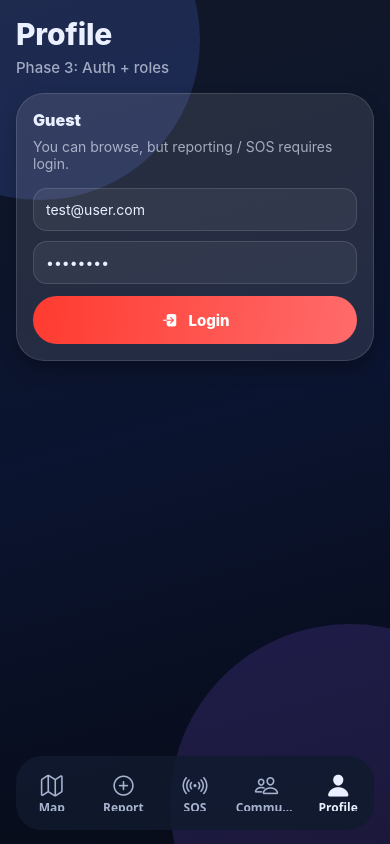
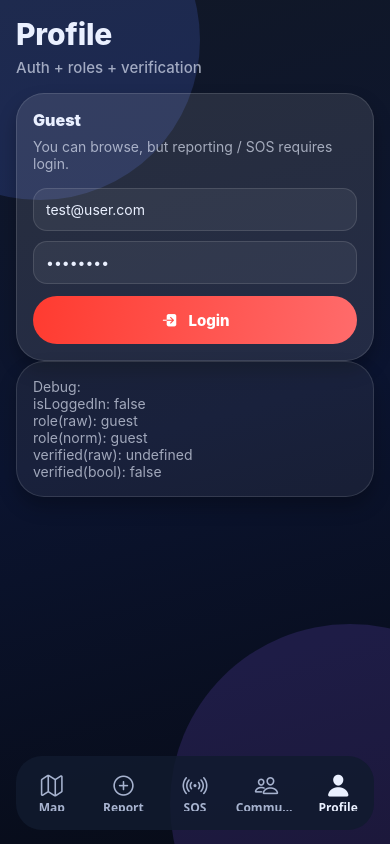
Before and after one commit to MarcOtayek22/RapidAlert, a React Native app: screen /Profile in a window 390 px wide. Built offline with nearby package versions, Linux system fonts and the light colour scheme; no server answers.

Commit message:
Fix Profile screen role/verification gating (working volunteer apply flow)

```diff
--- a/src/screens/ProfileScreen.js
+++ b/src/screens/ProfileScreen.js
@@ -1,4 +1,4 @@
-import React, { useState } from "react";
+import React, { useMemo, useState } from "react";
 import { Text, View, TextInput } from "react-native";
 import Screen from "../components/Screen";
 import Header from "../components/Header";
@@ -9,19 +9,34 @@ import { theme } from "../theme/theme";
 import { useAuth } from "../auth/AuthContext";
 
 export default function ProfileScreen() {
-  const { me, role, verified, isLoggedIn, login, logout, loading } = useAuth();
+  const { me, role, verified, isLoggedIn, login, logout, loading, refresh } = useAuth();
 
   const [email, setEmail] = useState("test@user.com");
   const [password, setPassword] = useState("12345678");
   const [error, setError] = useState(null);
 
-  const isUser = role === "user";
-  const isVolunteer = role === "volunteer";
+  // --- Normalize role + verified so UI gating never breaks ---
+  const roleNorm = useMemo(() => String(role || "guest").trim().toLowerCase(), [role]);
+  const verifiedBool = useMemo(() => verified === true || verified === "true" || verified === 1, [verified]);
+
+  const isGuest = !isLoggedIn || roleNorm === "guest";
+  const isUser = roleNorm === "user";
+  const isVolunteer = roleNorm === "volunteer";
+  const isAdmin = roleNorm === "admin";
+
+  const displayName = useMemo(() => {
+    const first = me?.first_name?.trim();
+    const last = me?.last_name?.trim();
+    const full = [first, last].filter(Boolean).join(" ");
+    return full || me?.email || "User";
+  }, [me]);
 
   async function handleLogin() {
     try {
       setError(null);
       await login(email.trim(), password);
+      // extra safety: some navigation flows delay refresh
+      if (typeof refresh === "function") await refresh();
     } catch (e) {
       setError(e?.message || "Login failed");
     }
@@ -29,79 +44,12 @@ export default function ProfileScreen() {
 
   return (
     <Screen>
-      <Header title="Profile" subtitle="Phase 3: Auth + roles" />
+      <Header title="Profile" subtitle="Auth + roles + verification" />
 
       <Card strong>
         {loading ? (
           <Text style={{ color: theme.colors.faint }}>Loading...</Text>
-        ) : isLoggedIn ? (
-          <>
-            <Text style={{ color: theme.colors.text, fontWeight: "900", fontSize: 16 }}>
-              {me?.first_name || me?.email || "User"}
-            </Text>
-
-            <Text style={{ color: theme.colors.faint, marginTop: 8 }}>
-              Role:{" "}
-              <Text style={{ color: theme.colors.text, fontWeight: "900" }}>
-                {String(role)}
-              </Text>
-            </Text>
-
-            <Text style={{ color: theme.colors.faint, marginTop: 6 }}>
-              Verified:{" "}
-              <Text style={{ color: theme.colors.text, fontWeight: "900" }}>
-                {verified ? "Yes" : "No"}
-              </Text>
-            </Text>
-
-            <View style={{ height: theme.spacing(2) }} />
-
-            {/* ✅ Phase 3 gating */}
-            {isUser && !verified ? (
-              <>
-                <Text style={{ color: theme.colors.faint, marginBottom: 10 }}>
-                  Apply to become a verified volunteer (application workflow is Phase 11).
-                </Text>
-                <PrimaryButton
-                  title="Apply to be Volunteer (Phase 11)"
-                  onPress={() => {}}
-                  icon={<Ionicons name="shield-checkmark" size={18} color="white" />}
-                />
-                <View style={{ height: theme.spacing(2) }} />
-              </>
-            ) : null}
-
-            {isVolunteer && !verified ? (
-              <>
-                <Text style={{ color: theme.colors.warn, fontWeight: "900", marginBottom: 10 }}>
-                  Waiting verification — volunteer tasks are locked.
-                </Text>
-                <View style={{ height: theme.spacing(2) }} />
-              </>
-            ) : null}
-
-            {isVolunteer && verified ? (
-              <>
-                <Text style={{ color: theme.colors.success, fontWeight: "900", marginBottom: 10 }}>
-                  Verified volunteer — tasks unlocked (placeholder UI).
-                </Text>
-
-                <PrimaryButton
-                  title="Volunteer Tasks (placeholder)"
-                  onPress={() => {}}
-                  icon={<Ionicons name="clipboard" size={18} color="white" />}
-                />
-                <View style={{ height: theme.spacing(2) }} />
-              </>
-            ) : null}
-
-            <PrimaryButton
-              title="Logout"
-              onPress={logout}
-              icon={<Ionicons name="log-out" size={18} color="white" />}
-            />
-          </>
-        ) : (
+        ) : isGuest ? (
           <>
             <Text style={{ color: theme.colors.text, fontWeight: "900", fontSize: 16 }}>
               Guest
@@ -158,7 +106,109 @@ export default function ProfileScreen() {
               icon={<Ionicons name="log-in" size={18} color="white" />}
             />
           </>
+        ) : (
+          <>
+            <Text style={{ color: theme.colors.text, fontWeight: "900", fontSize: 16 }}>
+              {displayName}
+            </Text>
+
+            <Text style={{ color: theme.colors.faint, marginTop: 8 }}>
+              Role:{" "}
+              <Text style={{ color: theme.colors.text, fontWeight: "900" }}>
+                {roleNorm}
+              </Text>
+            </Text>
+
+            <Text style={{ color: theme.colors.faint, marginTop: 6 }}>
+              Verified:{" "}
+              <Text style={{ color: theme.colors.text, fontWeight: "900" }}>
+                {verifiedBool ? "Yes" : "No"}
+              </Text>
+            </Text>
+
+            <View style={{ height: theme.spacing(2) }} />
+
+            {/* ✅ Gating that will not break */}
+            {(isUser || isAdmin) && !verifiedBool ? (
+              <>
+                <Text style={{ color: theme.colors.faint, marginBottom: 10 }}>
+                  Apply to become a verified volunteer (application workflow later).
+                </Text>
+
+                <PrimaryButton
+                  title="Apply to be Volunteer"
+                  onPress={() => {
+                    // Phase 11: navigate to Apply screen
+                    // For now you can put a console.log or alert
+                    console.log("Apply pressed");
+                  }}
+                  icon={<Ionicons name="shield-checkmark" size={18} color="white" />}
+                />
+                <View style={{ height: theme.spacing(2) }} />
+              </>
+            ) : null}
+
+            {isVolunteer && !verifiedBool ? (
+              <>
+                <Text style={{ color: theme.colors.warn, fontWeight: "900", marginBottom: 10 }}>
+                  Volunteer role detected, but not verified — tasks locked.
+                </Text>
+                <View style={{ height: theme.spacing(2) }} />
+              </>
+            ) : null}
+
+            {isVolunteer && verifiedBool ? (
+              <>
+                <Text style={{ color: theme.colors.success, fontWeight: "900", marginBottom: 10 }}>
+                  Verified volunteer — tasks unlocked (placeholder UI).
+                </Text>
+
+                <PrimaryButton
+                  title="Volunteer Tasks (placeholder)"
+                  onPress={() => console.log("Volunteer tasks")}
+                  icon={<Ionicons name="clipboard" size={18} color="white" />}
+                />
+                <View style={{ height: theme.spacing(2) }} />
+              </>
+            ) : null}
+
+            <PrimaryButton
+              title="Refresh Profile"
+              onPress={refresh}
+              icon={<Ionicons name="refresh" size={18} color="white" />}
+            />
+
+            <View style={{ height: theme.spacing(2) }} />
+
+            <PrimaryButton
+              title="Logout"
+              onPress={logout}
+              icon={<Ionicons name="log-out" size={18} color="white" />}
+            />
+          </>
         )}
+      </Card>
+
+      {/* Debug panel (remove later) */}
+      <Card>
+        <Text style={{ color: theme.colors.faint }}>
+          Debug:
+        </Text>
+        <Text style={{ color: theme.colors.faint }}>
+          isLoggedIn: {String(isLoggedIn)}
+        </Text>
+        <Text style={{ color: theme.colors.faint }}>
+          role(raw): {String(role)}
+        </Text>
+        <Text style={{ color: theme.colors.faint }}>
+          role(norm): {String(roleNorm)}
+        </Text>
+        <Text style={{ color: theme.colors.faint }}>
+          verified(raw): {String(verified)}
+        </Text>
+        <Text style={{ color: theme.colors.faint }}>
+          verified(bool): {String(verifiedBool)}
+        </Text>
       </Card>
     </Screen>
   );
```
